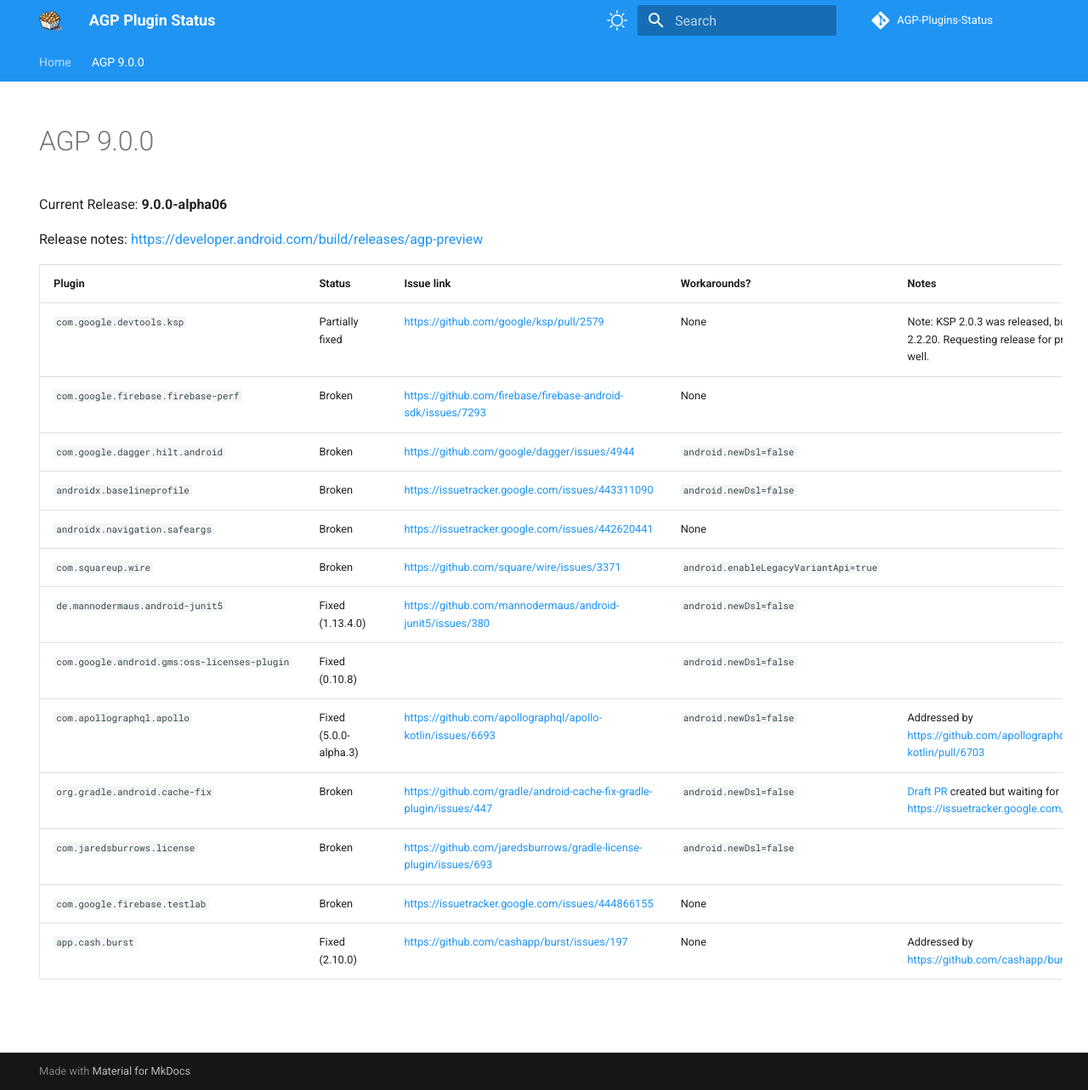
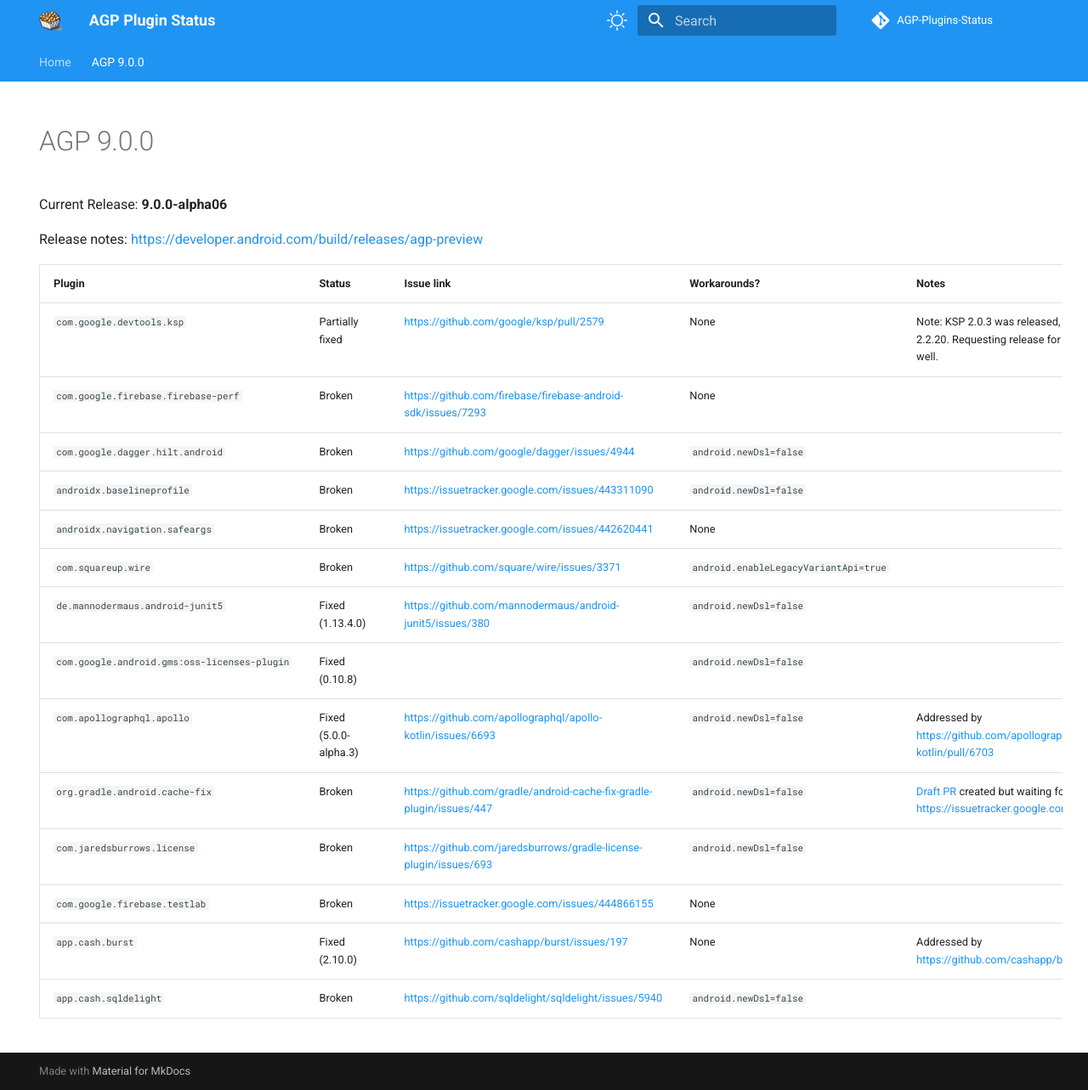
Before and after one commit to pablobaxter/AGP-Plugins-Status, an MkDocs documentation site: the page built from docs/agp-9.0.0.md, in a window 1280 px wide and 1283 px high. Shown: the whole window at 85% size. Built offline with MkDocs 1.6.1 and Material for MkDocs 9.7.7, drawn with Linux system fonts in a browser that asks for light colours; comment, search, counter and statistics services are not loaded.

Commit message:
Add SQLDelight

```diff
--- a/docs/agp-9.0.0.md
+++ b/docs/agp-9.0.0.md
@@ -22,3 +22,4 @@
 | `com.jaredsburrows.license` | Broken | https://github.com/jaredsburrows/gradle-license-plugin/issues/693 | `android.newDsl=false` | |
 | `com.google.firebase.testlab` | Broken | https://issuetracker.google.com/issues/444866155 | None | |
 | `app.cash.burst` | Fixed (2.10.0) | https://github.com/cashapp/burst/issues/197 | None | Addressed by https://github.com/cashapp/burst/pull/200 |
+| `app.cash.sqldelight` | Broken | https://github.com/sqldelight/sqldelight/issues/5940 | `android.newDsl=false` | |
```
